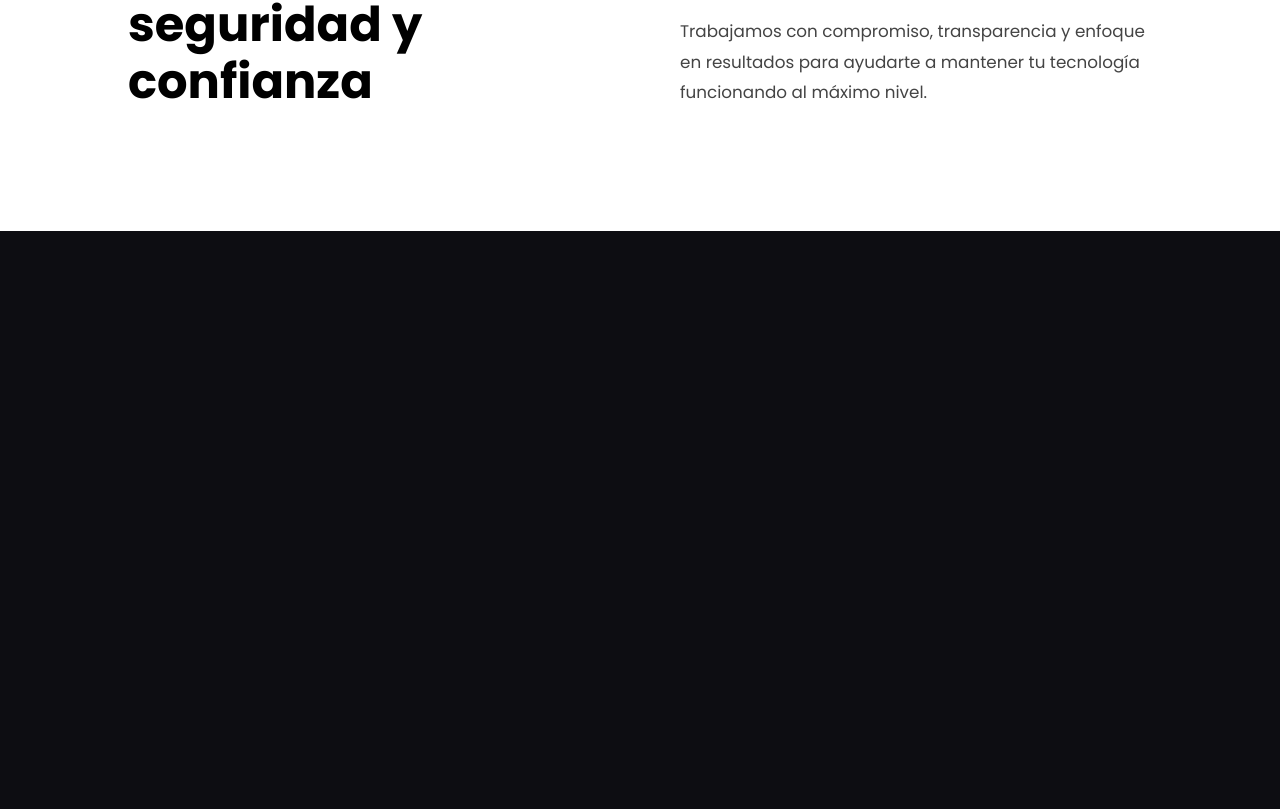
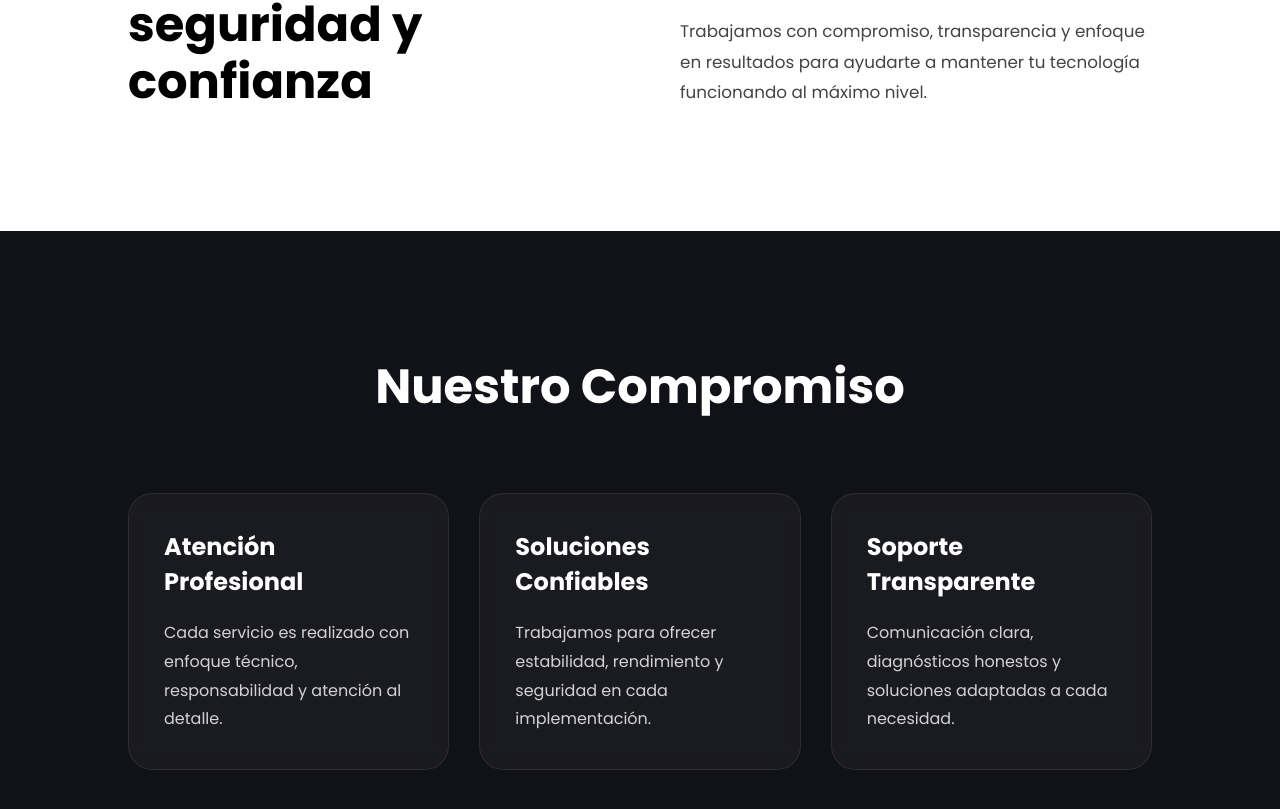
Before and after one commit to Wisan06/gg-tech-support, a React (Vite) app: page / in a window 1280 px wide. Shown: the part 3340-4149 px from the top of the page. Before the commit the page ends 3571 px from the top, so only its background shows below. Built offline with nearby package versions, Linux system fonts and the light colour scheme.

Commit message:
Commitment

```diff
--- a/src/App.jsx
+++ b/src/App.jsx
@@ -3,6 +3,7 @@ import Hero from './components/Hero'
 import Services from './components/Services'
 import WhyUs from './components/WhyUs'
 import About from './components/About'
+import Commitment from './components/Commitment'
 
 function App() {
   return (
@@ -12,6 +13,7 @@ function App() {
       <Services />
       <WhyUs />
       <About />
+      <Commitment />
     </>
   )
 }
--- /dev/null
+++ b/src/components/Commitment.jsx
@@ -0,0 +1,55 @@
+function Commitment() {
+
+  const commitments = [
+
+    {
+      title: "Atención Profesional",
+      text: "Cada servicio es realizado con enfoque técnico, responsabilidad y atención al detalle."
+    },
+
+    {
+      title: "Soluciones Confiables",
+      text: "Trabajamos para ofrecer estabilidad, rendimiento y seguridad en cada implementación."
+    },
+
+    {
+      title: "Soporte Transparente",
+      text: "Comunicación clara, diagnósticos honestos y soluciones adaptadas a cada necesidad."
+    }
+
+  ]
+
+  return (
+
+    <section className="commitment">
+
+      <h2>
+        Nuestro Compromiso
+      </h2>
+
+      <div className="commitment-grid">
+
+        {commitments.map((item, index) => (
+
+          <div className="commitment-card" key={index}>
+
+            <h3>
+              {item.title}
+            </h3>
+
+            <p>
+              {item.text}
+            </p>
+
+          </div>
+
+        ))}
+
+      </div>
+
+    </section>
+
+  )
+}
+
+export default Commitment
--- a/src/index.css
+++ b/src/index.css
@@ -283,3 +283,44 @@ nav a:hover{
   }
 
 }
+
+.commitment{
+  padding:120px 10%;
+  background:#111118;
+}
+
+.commitment h2{
+  text-align:center;
+  font-size:3rem;
+  margin-bottom:70px;
+}
+
+.commitment-grid{
+  display:grid;
+  grid-template-columns:repeat(auto-fit,minmax(300px,1fr));
+  gap:30px;
+}
+
+.commitment-card{
+  background:rgba(255,255,255,0.04);
+  border:1px solid rgba(255,255,255,0.08);
+  border-radius:24px;
+  padding:35px;
+  transition:0.3s;
+  backdrop-filter:blur(10px);
+}
+
+.commitment-card:hover{
+  transform:translateY(-6px);
+  border-color:#0363cf;
+}
+
+.commitment-card h3{
+  margin-bottom:20px;
+  font-size:1.5rem;
+}
+
+.commitment-card p{
+  color:#d4d4d4;
+  line-height:1.8;
+}
```
